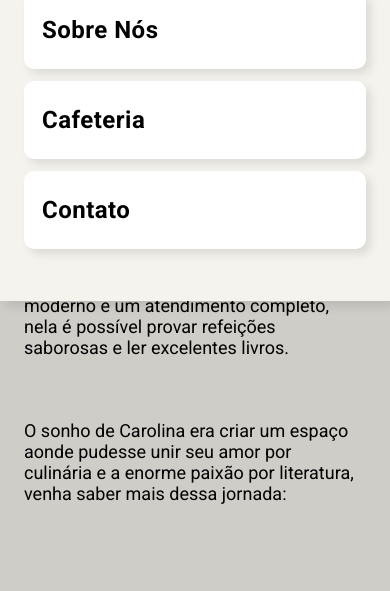
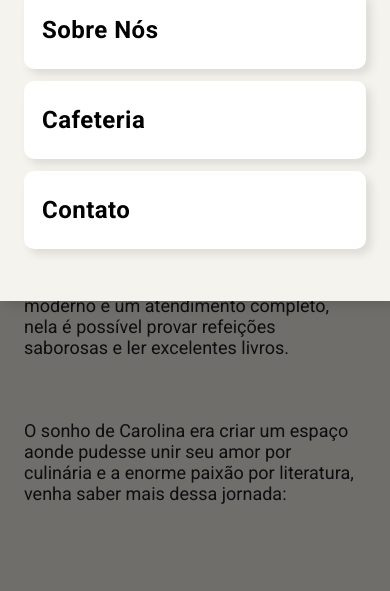
Before and after one commit to VictorArxujo/PROJETO-UNECT, a plain HTML site: page Unect/Projeto/index.html in a window 390 px wide. Both pictures are taken after a click on the picture 330 px from the left and 35 px from the top of the page. Shown: the part 195-786 px from the top of the page. Drawn offline with nearby package versions, Linux system fonts and the light colour scheme.

Commit message:
Update style.css
apenas a cor de fundo do overlay

```diff
--- a/Unect/Projeto/style.css
+++ b/Unect/Projeto/style.css
@@ -378,7 +378,7 @@
     position: fixed;
     height: 100vh;
     width: 100vw;
-    background-color: rgba(0, 0, 0, 0.158);
+    background-color: rgba(23, 23, 23, 0.6);
   }
   /* Parte do menu - Mobile - Fim */
   .text-home {
```
